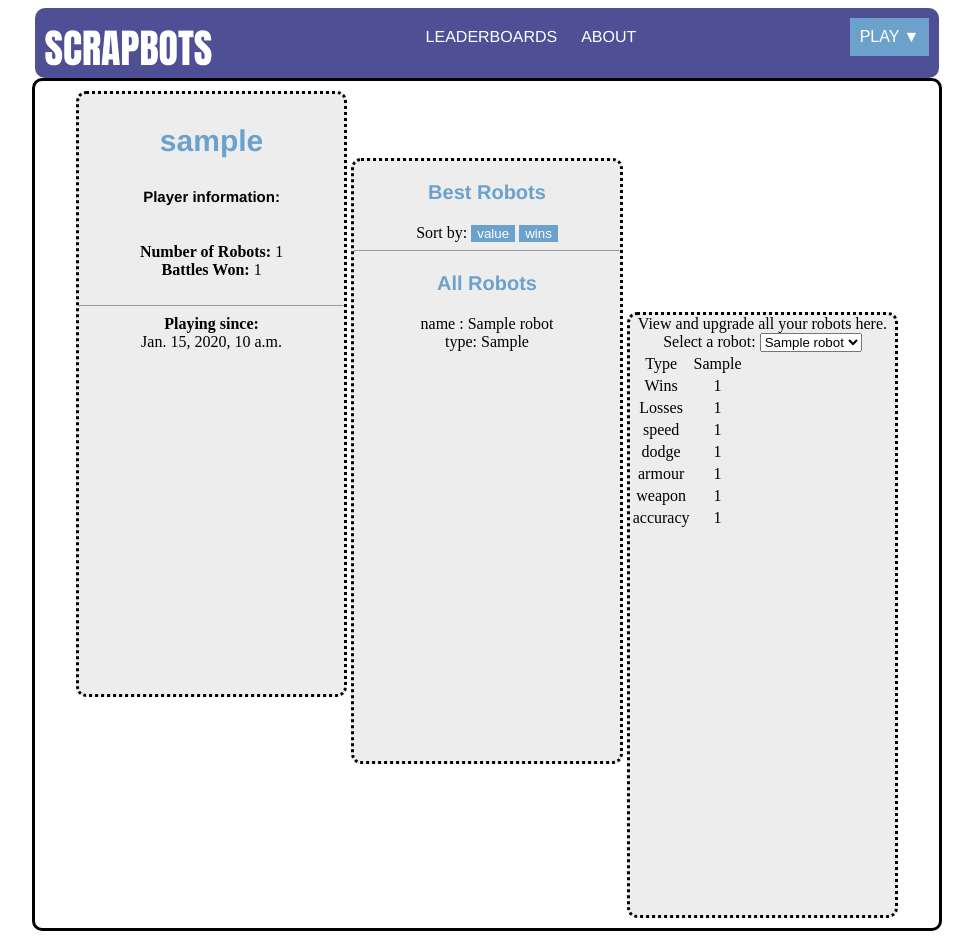
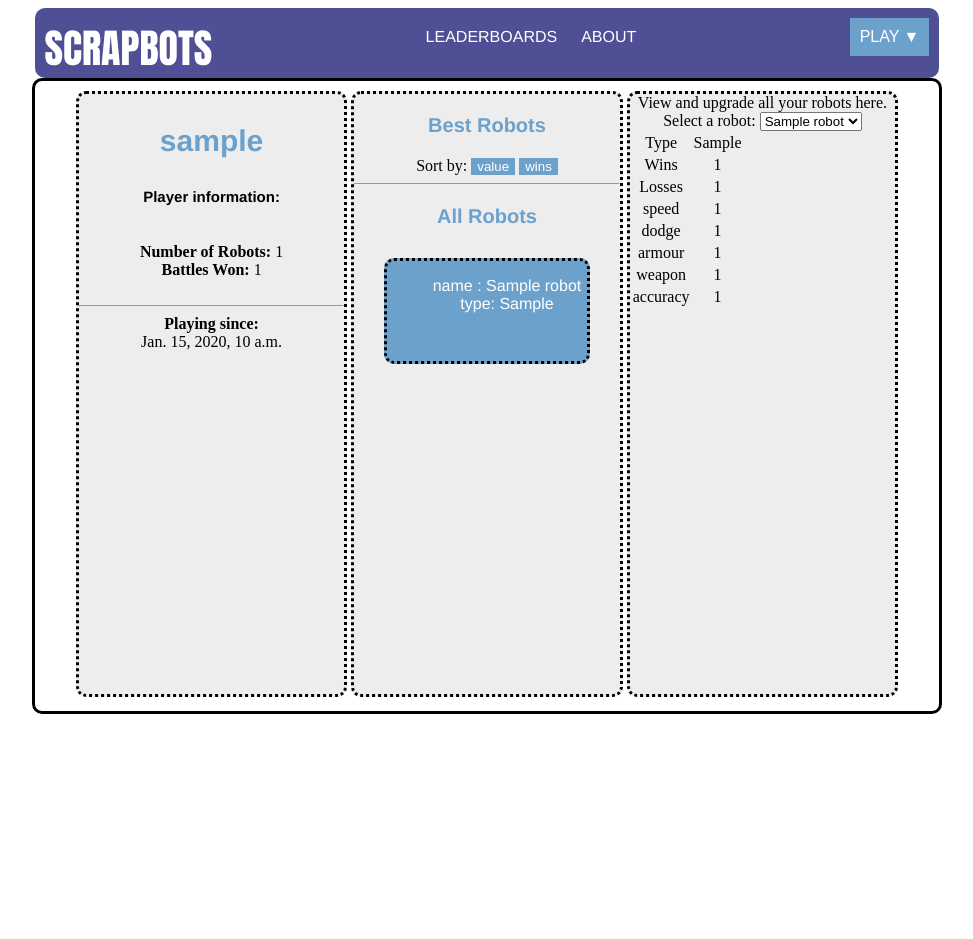
Before and after one commit to 2244726s/GroupProject, a Django app: a page that uses templates/bots/profile.html in a window 1280 px wide. Shown: the whole page, without its empty margins (153-1126 px from the left). After the commit the page ends 714 px from the top, so only its background shows below. Run offline with Django 3.2, Linux system fonts and the light colour scheme; tables that the repository leaves empty hold one stand-in row (values such as "Sample post"); data that the repository does not hold is empty; some libraries are stand-ins or nearby versions.

Commit message:
moving divs fixed, some styling improved

```diff
--- a/static/css/base.css
+++ b/static/css/base.css
@@ -93,6 +93,7 @@ float:right;
 	border-color:black;
 	text-align:center;
 	border-radius:10px;
+	overflow:auto;
 }
 
 
@@ -101,7 +102,8 @@ float:right;
 	width:30%;
 	background-color: #ededed;
 	max-width:30%;
-	height:400px;
+	height:300px;
+	overflow:auto;
 	display: inline-block;
 	float:center;
 	border-style:dotted;
@@ -151,3 +153,27 @@ float:right;
 #value:active, #wins:active {
 	background-color: #4f4f96;
 }
+
+#bots-section {
+	background-color:#6ca1cc;
+	overflow: auto;
+	height: 100px;
+	margin:30px;
+	border-style: dotted;
+	border-color: black;
+	border-radius:10px;
+
+}
+
+#bot-list{
+
+	list-style-type:none;
+
+}
+
+#bot-list-item{
+
+	font-family:helvetica;
+	color:white;
+
+}
--- a/templates/bots/leaderboards.html
+++ b/templates/bots/leaderboards.html
@@ -15,7 +15,7 @@
 		<li>
 		robot: {{bot}} <br>
 		owned by: <a href="{% url 'bots:show_profile' bot.owner %}"> {{bot.owner}} </a>
-		</li>
+		</li><br>
 		{% endfor %}
 		</ol>
 	</div>
@@ -29,7 +29,7 @@
 		{% for player in top_users %}
 		<li>
 		<a href="{% url 'bots:show_profile' player %}"> {{player}} </a>
-		</li>
+		</li><br>
 		{% endfor %}
 		</ol>
 
--- a/templates/bots/profile.html
+++ b/templates/bots/profile.html
@@ -32,18 +32,20 @@
 			<!--START TOP 5 VALUABLE ROBOTS-->
 				<h4 id="profile-sub-header">Top 5 most valuable robots</h4>
 
+				<div id="bots-section">
 				{% if top5_valuable_robots %}
 				<ol>
 						{% for robot in top5_valuable_robots %}
-						<li>
+						<li id="bot-list-item">
 								name: {{ robot.name }} <br>
-								type: {{robot.type}} <br><br>
+								type: {{robot.type}} <br>
 						</li>
 						{% endfor %}
 				</ol>
 				{% else %}
 					No robots found
 				{% endif %}
+				</div>
 				<!--END TOP 5 VALUABLE ROBOTS-->
 			</div>
 
@@ -52,13 +54,14 @@
 			<!--START TOP 5 WINNING ROBOTS-->
 			<h4 id="profile-sub-header">Top 5 winning robots</h4>
 
+			<div id="bots-section">
 			{% if top5_winning_robots %}
 					<!--start loop-->
 					<ol>
-					<li>
+					<li id="bot-list-item">
 					{% for robot in top5_winning_robots %}
-							name: {{ robot.name }}
-							type: {{robot.type}}
+							name: {{ robot.name }}<br>
+							type: {{robot.type}}<br>
 					{% endfor %}
 					</li>
 					</ol>
@@ -67,6 +70,7 @@
 				<!--no robots found-->
 				No robots found
 			{% endif %}
+			</div>
 
 			<!--END TOP 5 WINNING ROBOTS-->
 			</div>
@@ -76,11 +80,22 @@
 
 			<hr>
 			<h3 id="profile-header">All Robots</h3>
+			<div id="bots-section">
+			{% if robots %}
+			<ul id="bot-list">
+				{% for bot in robots %}
+				<li id="bot-list-item">
+				name : {{ bot.name }} <br>
+				type:  {{bot.type}}
+				</li> <br>
+				{% endfor %}
+			</ul>
+			{% else %}
+			You currently have no robots
+			{% endif %}
 
-				{% for bot in robots %}
-				name : {{ bot.name }} <br>
-				type:  {{bot.type}} <br>
-				{% endfor %}
+			</div>
+
 
 			</div>
 
```
